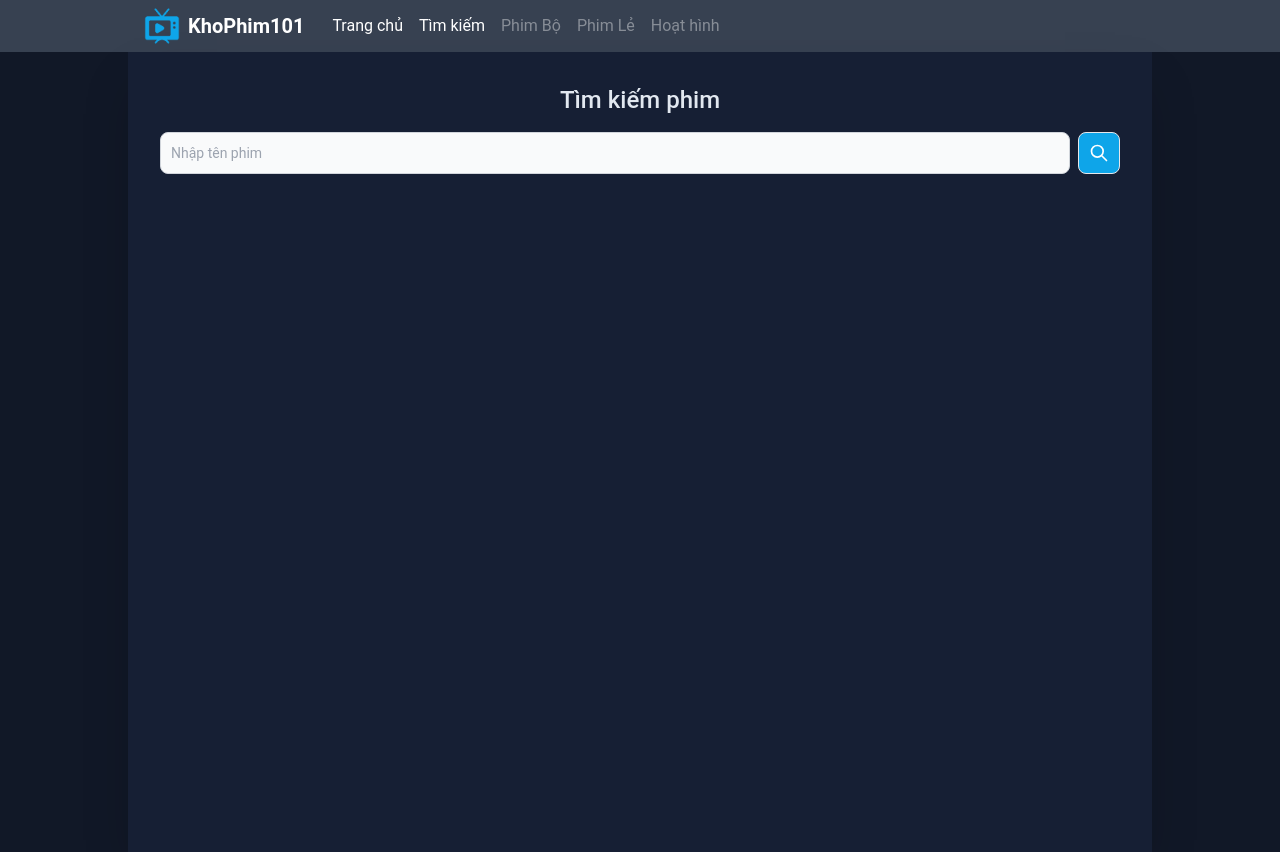
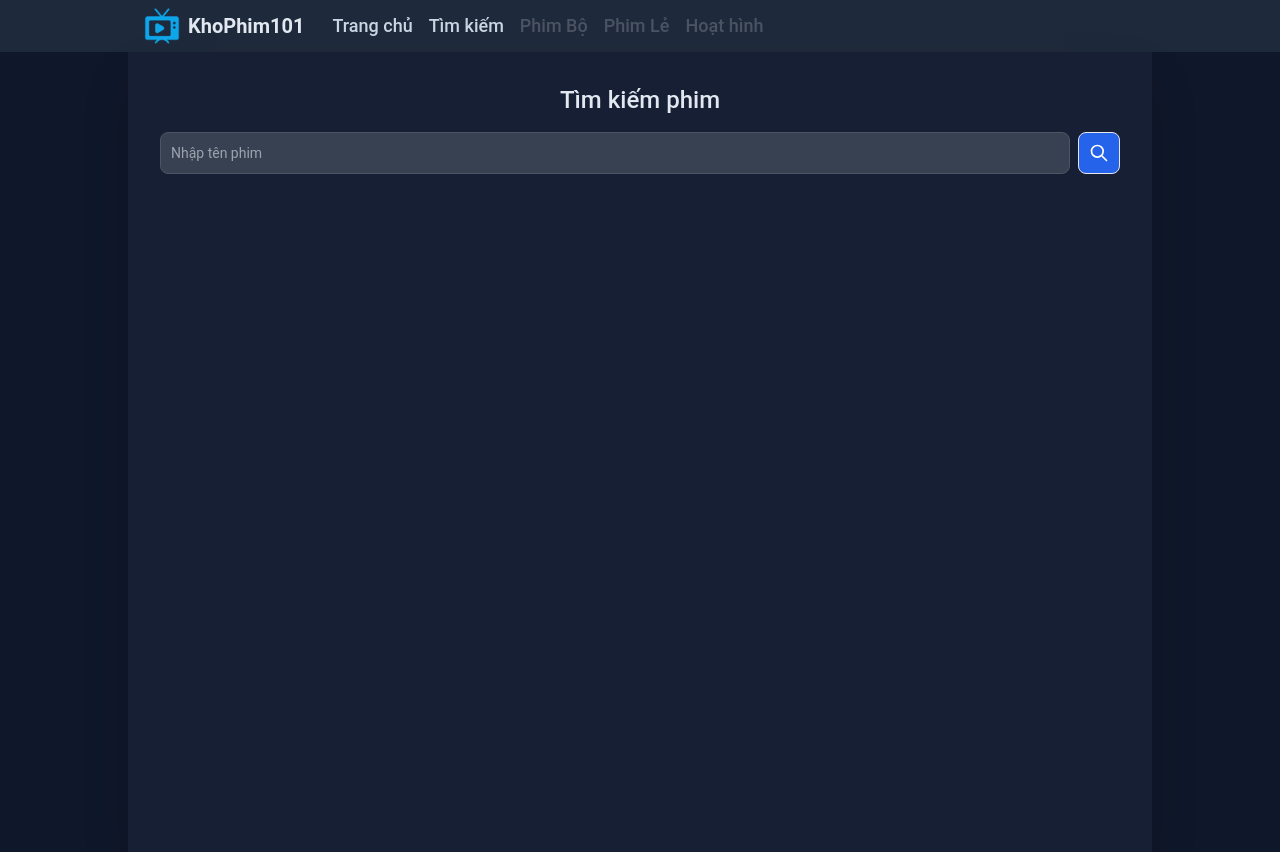
Before and after one commit to dothenghia/khophim101, a Next.js app: page /tim-kiem in a window 1280 px wide. Built offline with nearby package versions, Linux system fonts and the light colour scheme.

Commit message:
Update Theme

```diff
--- a/components/Header/Header.jsx
+++ b/components/Header/Header.jsx
@@ -11,17 +11,21 @@ const Header = () => {
 
 
     return (
-        <div id="header" className="bg-gray-700">
+        <div id="header" className="bg-li-header dark:bg-da-header">
 
             <div className="container lg:max-w-5xl mx-auto">
                 <nav className="flex items-center justify-between flex-wrap px-3 py-1">
-                    <Link href='/' className="flex items-center flex-shrink-0 text-white mr-6 p-1">
+                    <Link href='/' className="flex items-center flex-shrink-0 mr-6 p-1
+                                             text-li-text dark:text-da-text">
                         <Image src={logo} width={36} height={36} alt='Logo' />
-                        <span className="font-semibold text-xl ml-2">KhoPhim101</span>
+                        <span className="font-semibold text-xl ml-2
+                                       text-li-heading dark:text-da-heading">KhoPhim101</span>
                     </Link>
 
                     <div className="block lg:hidden">
-                        <button className="flex items-center px-3 py-2 border-2 rounded text-white border-slate-300 hover:text-blue-400 hover:border-white"
+                        <button className="flex items-center px-3 py-2 border-2 rounded
+                                        text-slate-500 border-slate-500 hover:text-sky-500 hover:border-sky-500
+                                        dark:text-white dark:border-slate-300 dark:hover:text-sky-500 dark:hover:border-sky-500"
                                 onClick={toggleNavBar}>
                             <svg className="fill-current h-3 w-3" viewBox="0 0 20 20" xmlns="http://www.w3.org/2000/svg"><path d="M0 3h20v2H0V3zm0 6h20v2H0V9zm0 6h20v2H0v-2z" /></svg>
                         </button>
@@ -29,25 +33,24 @@ const Header = () => {
 
                     <div id='navbar-menu' className="w-full hidden flex-grow lg:flex lg:items-center lg:w-auto">
                         <div className="text-sm lg:flex-grow">
-                            <Link href="/" className="block mt-4 lg:inline-block lg:mt-0 text-white hover:text-sky-500 text-base mr-4">
+                            <Link href="/"
+                            className="block mt-4 lg:inline-block lg:mt-0 text-li-subheading dark:text-slate-300 hover:text-sky-500 dark:hover:text-sky-400 text-lg font-medium mr-4">
                                 Trang chủ
                             </Link>
-                            <Link href="/tim-kiem" className="block mt-4 lg:inline-block lg:mt-0 text-white hover:text-sky-500 text-base mr-4">
+                            <Link href="/tim-kiem"
+                            className="block mt-4 lg:inline-block lg:mt-0 text-li-subheading dark:text-slate-300 hover:text-sky-500 dark:hover:text-sky-400 text-lg font-medium mr-4">
                                 Tìm kiếm
                             </Link>
-                            <p className="block mt-4 lg:inline-block lg:mt-0 text-white/40 text-base mr-4 cursor-default">
+                            <p className="block mt-4 lg:inline-block lg:mt-0 text-black/20 dark:text-white/20 text-lg font-medium  mr-4 cursor-default">
                                 Phim Bộ
                             </p>
-                            <p className="block mt-4 lg:inline-block lg:mt-0 text-white/40 text-base mr-4 cursor-default">
+                            <p className="block mt-4 lg:inline-block lg:mt-0 text-black/20 dark:text-white/20 text-lg font-medium  mr-4 cursor-default">
                                 Phim Lẻ
                             </p>
-                            <p className="block mt-4 lg:inline-block lg:mt-0 text-white/40 text-base cursor-default">
+                            <p className="block mt-4 lg:inline-block lg:mt-0 text-black/20 dark:text-white/20 text-lg font-medium  cursor-default">
                                 Hoạt hình
                             </p>
                         </div>
-                        {/* <div>
-                            <Link href="/" className="inline-block text-sm px-4 py-2 leading-none border rounded text-white border-white hover:border-transparent hover:text-teal-500 hover:bg-white mt-4 lg:mt-0">Search</Link>
-                        </div> */}
                     </div>
 
                 </nav>
--- a/components/Layout.jsx
+++ b/components/Layout.jsx
@@ -2,10 +2,13 @@ import Head from 'next/head';
 
 import Header from './Header/Header'
 import Footer from './Footer/Footer'
+import { useState } from 'react';
 
 export default function Layout({ children }) {
+    const [darkMode, setDarkMode] = useState(true)
+
     return (
-        <div id='app-container'>
+        <div id='app-container' className={darkMode && 'dark'}>
             <Head>
                 <link rel="icon" href="/favicon.ico" />
                 <meta
@@ -17,7 +20,7 @@ export default function Layout({ children }) {
             {/* ============================================ */}
             <Header/>
 
-            <main className='bg-gray-900'>
+            <main className='bg-li-bg-1 dark:bg-da-bg-1'>
                 { children }
             </main>
 
--- a/components/MovieCard/MovieCard.jsx
+++ b/components/MovieCard/MovieCard.jsx
@@ -3,22 +3,27 @@ import Link from "next/link";
 const MovieCard = ({ movieInfo }) => {
     return (
         <Link href={`/phim/${movieInfo['slug']}`}
-              className='w-full h-full relative rounded-md overflow-hidden bg-slate-800 shadow-2xl flex flex-col justify-between
-                         hover:outline outline-2 outline-gray-200'
+              className='w-full relative rounded-md overflow-hidden shadow-2xl flex flex-col justify-between
+                        hover:outline outline-2
+                        outline-gray-800 dark:outline-gray-200
+                        bg-li-bg-3 dark:bg-da-bg-3'
+
         >
-            <img className="w-full flex-1"
+            <img className="w-full flex-1 sm:flex-none sm:h-[440px] md:h-[370px]"
                 src={movieInfo['thumb_url']}
                 alt={movieInfo['origin_name']} />
 
             <div className="p-3 h-28">
-                <h2 className="font-medium text-lg mb-2 text-slate-200 line-clamp-2">
+                <h2 className="font-medium text-lg mb-2 text-li-heading dark:text-da-heading line-clamp-2">
                     {movieInfo['name']}
                 </h2>
-                <p className="text-md text-slate-400 line-clamp-1">
+                <p className="text-md text-li-subheading dark:text-da-subheading line-clamp-1">
                     {movieInfo['origin_name']}
                 </p>
             </div>
-            <div className="inline-block absolute top-2 right-2 rounded-full px-3 pt-1 pb-[2px] bg-gradient-to-br from-sky-500 to-indigo-500 text-base font-medium text-slate-100">
+            <div className="absolute top-2 right-2 rounded-full bg-gradient-to-br from-sky-500 to-indigo-500 text-slate-100
+                            text-xs px-3 pt-1 pb-[2px] font-medium
+                            sm:text-sm md:text-base ">
                 {movieInfo['episode_current']}
             </div>
 
--- a/pages/index.jsx
+++ b/pages/index.jsx
@@ -41,10 +41,12 @@ const Home = ({ movieData }) => {
             {/* ================================================== */}
             <div id="home" className="container lg:max-w-5xl mx-auto
                                       flex flex-col lg:flex-row
-                                      bg-[#161f34] shadow-2xl ">
+                                      bg-li-bg-2 dark:bg-da-bg-2 shadow-stone-400 dark:shadow shadow-2xl ">
 
                 <div className="p-4">
-                    <h1 className="mb-2 pl-2 py-1 border-l-4 border-sky-500 heading-text">Phim mới cập nhật</h1>
+                    <h1 className="mb-2 pl-2 py-1 border-l-4 heading-text text-lg md:text-xl lg:text-2xl
+                                text-li-heading dark:text-da-heading
+                                border-li-primary dark:border-da-primary">Phim mới cập nhật</h1>
                     <div className="grid gap-4 grid-cols-2 md:grid-cols-3 lg:grid-cols-4">
                         {
                             movieData.map((movieInfo, index) => {
@@ -63,7 +65,7 @@ const Home = ({ movieData }) => {
                     <div>
                         <div className="mt-10 flex flex-row flex-wrap justify-center">
                             {buttons}
-                            <div className="text-white flex items-end ">...</div>
+                            <div className="text-li-heading dark:text-da-heading font-medium flex items-end ">...</div>
                             <Link className='normal-btn' href={`/phim-moi/280`}>
                                 280
                             </Link>
--- a/styles/globals.css
+++ b/styles/globals.css
@@ -26,12 +26,18 @@
     }
 
     .normal-btn {
-        @apply w-11 h-11 m-1 rounded-lg  flex flex-row justify-center items-center
-               bg-transparent border-2 border-slate-700 text-white
-               hover:bg-slate-700 hover:border-slate-500;
+        @apply w-11 h-11 m-1 rounded-lg flex flex-row justify-center items-center border-2
+               bg-transparent border-slate-500/60 text-slate-900/60
+             hover:border-sky-500 hover:text-sky-500 hover:font-medium
+
+             dark:border-slate-700 dark:text-white dark:hover:font-normal
+             dark:hover:bg-slate-700 dark:hover:border-slate-500;
+
     }
     .active-btn {
-        @apply w-11 h-11 m-1 rounded-lg  flex flex-row justify-center items-center
-               bg-slate-500 border-2 border-slate-500 text-white;
+        @apply w-11 h-11 m-1 rounded-lg  flex flex-row justify-center items-center border-2
+               border-sky-500 bg-sky-500 text-white
+               dark:bg-slate-500 dark:border-slate-500 dark:text-white
+               ;
     }
 }
--- a/tailwind.config.js
+++ b/tailwind.config.js
@@ -7,7 +7,34 @@ module.exports = {
 		'./components/**/*.{js,ts,jsx,tsx}',
 	],
 	theme: {
-		extend: {},
+		extend: {
+			colors: {
+				'li-header': '#ededed',
+				'li-bg-1': '#fefefe',
+				'li-bg-2': '#f2f2f2',
+				'li-bg-3': '#f0f2fa',
+				'li-border-light': '#dbdeeb',
+				'li-border-dark': '#e5e7eb',
+
+				'li-heading': '#1e202a',
+				'li-subheading': '#63687e',
+				'li-text': '#63687e',
+				'li-primary': '#0ea5e9',
+
+
+				'da-header': '#1e293b',
+				'da-bg-1': '#0f172a',
+				'da-bg-2': '#161f34',
+				'da-bg-3': '#1e293b',
+				'da-border-dark': '#333d4d',
+				'da-border-light': '#e5e7eb',
+
+				'da-heading': '#e2e8f0',
+				'da-subheading': '#778394',
+				'da-text': '#778394',
+				'da-primary': '#0ea5e9',
+			}
+		},
 	},
 	plugins: [],
 }
```
Also changed, not shown: 1 other file (tests, documents, lock files or other folders).
